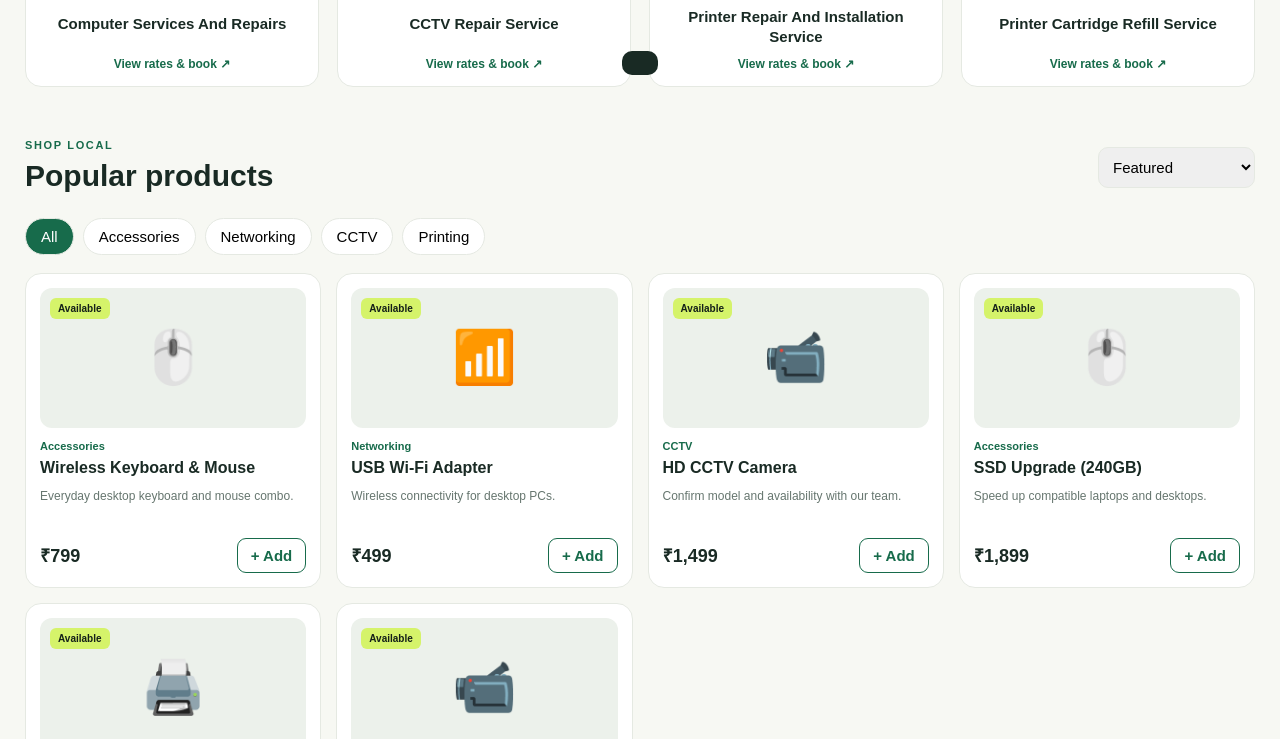
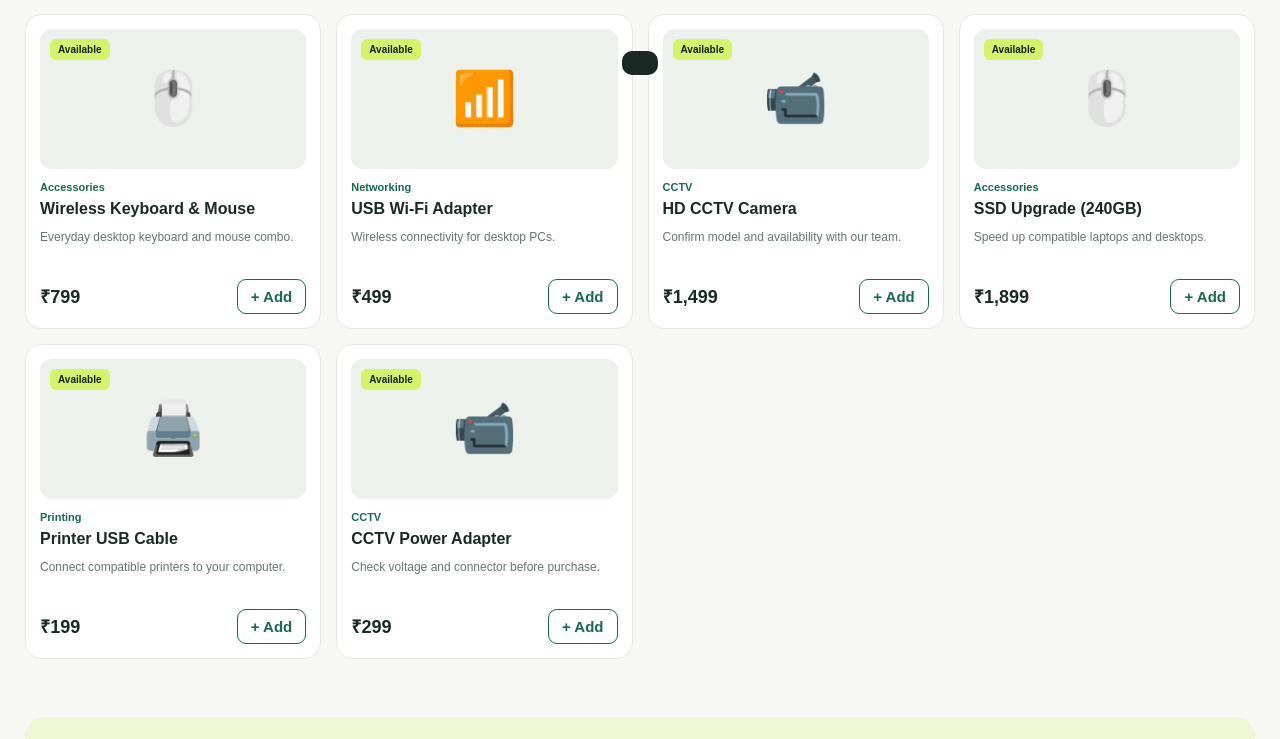
Before and after one commit to supersystemaklai-netizen/computer-shop-website, a website: page public/index.html in a window 1280 px wide. Shown: the part 705-1444 px from the top of the page. Drawn offline with nearby package versions, Linux system fonts and the light colour scheme; no server answers.

Commit message:
Remove homepage service category card row

```diff
--- a/public/index.html
+++ b/public/index.html
@@ -4,7 +4,7 @@
 <header class="header"><a class="brand" href="#"><span class="brandmark">SS</span><span><b id="siteName">Super System</b><small>AKOLA</small></span></a><div class="location">📍 <span><b>Deliver in Akola</b></span></div><label class="search">⌕ <input id="searchInput" placeholder="Search products, CCTV, printer…"><button id="clearSearch" aria-label="Clear search">×</button></label><button id="cartBtn" class="cart">🛒 Cart <i id="cartCount">0</i></button></header>
 <nav class="nav"><a href="#products">Shop products</a><a href="#quickServices">Repair services</a><a href="#contact">Contact</a><a href="admin.html">Admin</a><button id="themeToggle" class="theme-toggle" type="button" aria-label="Switch to dark mode">🌙 Dark mode</button></nav>
 <main><section class="hero"><div><span class="eyebrow">YOUR LOCAL TECH STORE</span><h1>Tech essentials.<br><em>Expert repairs.</em></h1><p id="tagline">Computer products, CCTV and dependable repair services in Akola.</p><a class="primary" href="#products">Explore products ↓</a></div><div class="hero-art" id="heroServiceArt" aria-label="Service shortcuts"><button type="button" class="art-card hero-service" data-hero-service="computer-services"><img src="/images/computer-services.webp" alt="" loading="lazy"><b>Computer</b></button><button type="button" class="art-card hero-service" data-hero-service="cctv-repair"><img src="/images/cctv-repair.webp" alt="" loading="lazy"><b>CCTV</b></button><button type="button" class="art-card hero-service" data-hero-service="printer-repair"><img src="/images/printer-repair.webp" alt="" loading="lazy"><b>Printer</b></button><button type="button" class="art-card hero-service" data-hero-service="cartridge-refill"><img src="/images/cartridge-refill.webp" alt="" loading="lazy"><b>Cartridge</b></button></div></section>
-<section id="quickServices" class="section quick-services"><div class="quick-service-grid" id="quickServiceGrid"></div></section><section id="products" class="section"><div class="section-head"><div><span class="eyebrow">SHOP LOCAL</span><h2>Popular products</h2></div><select id="sortSelect"><option value="featured">Featured</option><option value="low">Price: low to high</option><option value="high">Price: high to low</option></select></div><div id="filters" class="filters"><button class="active" data-category="All">All</button></div><div id="productGrid" class="product-grid"><p>Loading products…</p></div><p id="emptyProducts" class="empty hidden">No matching products found.</p></section>
+<section id="products" class="section"><div class="section-head"><div><span class="eyebrow">SHOP LOCAL</span><h2>Popular products</h2></div><select id="sortSelect"><option value="featured">Featured</option><option value="low">Price: low to high</option><option value="high">Price: high to low</option></select></div><div id="filters" class="filters"><button class="active" data-category="All">All</button></div><div id="productGrid" class="product-grid"><p>Loading products…</p></div><p id="emptyProducts" class="empty hidden">No matching products found.</p></section>
 
 <section id="contact" class="contact"><div><span class="eyebrow">VISIT OR MESSAGE US</span><h2>Need help choosing?</h2><p id="address">Akola, Maharashtra</p><p id="hours">Mon–Sat, 10 AM–10 PM</p></div><div><a class="primary" id="whatsappLink" target="_blank" rel="noopener">Chat on WhatsApp</a><a class="secondary" id="callLink">Call now</a></div></section></main>
 <footer>© <span id="year"></span> <b id="footerName">Super System</b> · Akola, Maharashtra</footer>
```
